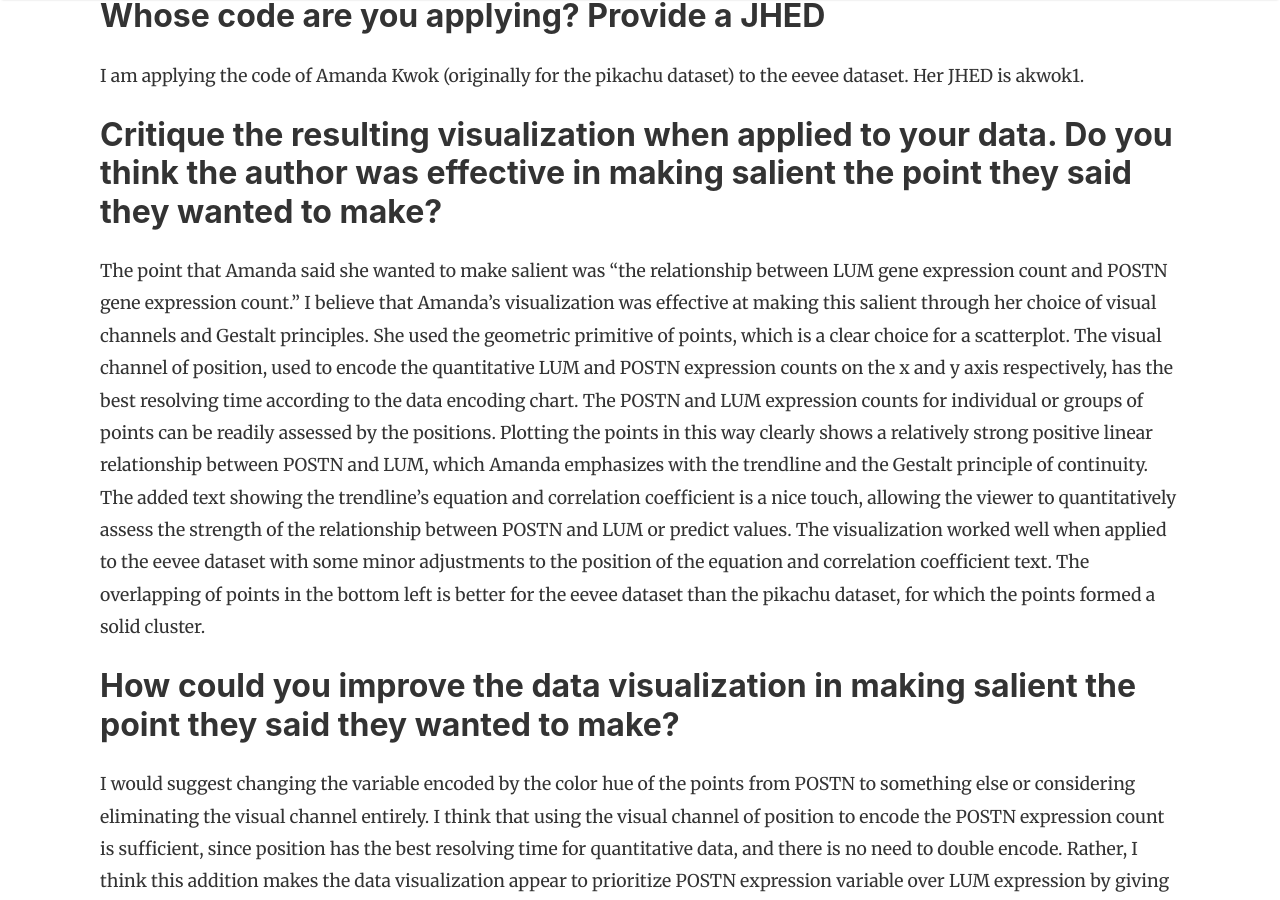
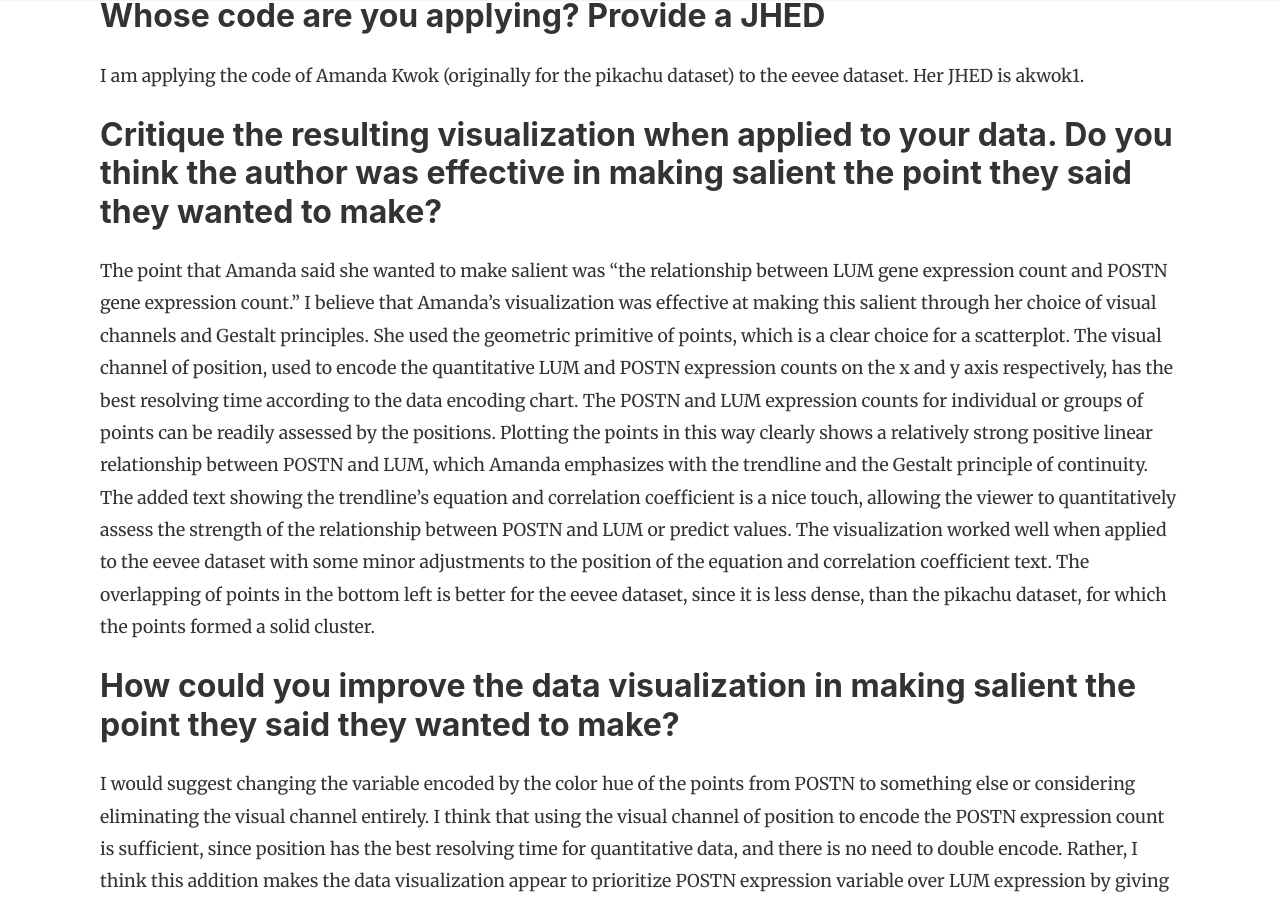
Before and after one commit to JEFworks-Lab/genomic-data-visualization-2024, a Jekyll site: the page built from _posts/2024-02-01-aying2.md, in a window 1280 px wide and 900 px high, scrolled down 1054 px. Built offline with Jekyll 4.4.1, drawn with Linux system fonts in a browser that asks for light colours; nearby versions of some CDN libraries; comment, search, counter and statistics services are not loaded.

Commit message:
density note

```diff
--- a/_posts/2024-02-01-aying2.md
+++ b/_posts/2024-02-01-aying2.md
@@ -13,7 +13,7 @@
 
 ## Critique the resulting visualization when applied to your data. Do you think the author was effective in making salient the point they said they wanted to make?
 
-The point that Amanda said she wanted to make salient was "the relationship between LUM gene expression count and POSTN gene expression count." I believe that Amanda's visualization was effective at making this salient through her choice of visual channels and Gestalt principles. She used the geometric primitive of points, which is a clear choice for a scatterplot. The visual channel of position, used to encode the quantitative LUM and POSTN expression counts on the x and y axis respectively, has the best resolving time according to the data encoding chart. The POSTN and LUM expression counts for individual or groups of points can be readily assessed by the positions. Plotting the points in this way clearly shows a relatively strong positive linear relationship between POSTN and LUM, which Amanda emphasizes with the trendline and the Gestalt principle of continuity. The added text showing the trendline's equation and correlation coefficient is a nice touch, allowing the viewer to quantitatively assess the strength of the relationship between POSTN and LUM or predict values. The visualization worked well when applied to the eevee dataset with some minor adjustments to the position of the equation and correlation coefficient text. The overlapping of points in the bottom left is better for the eevee dataset than the pikachu dataset, for which the points formed a solid cluster.
+The point that Amanda said she wanted to make salient was "the relationship between LUM gene expression count and POSTN gene expression count." I believe that Amanda's visualization was effective at making this salient through her choice of visual channels and Gestalt principles. She used the geometric primitive of points, which is a clear choice for a scatterplot. The visual channel of position, used to encode the quantitative LUM and POSTN expression counts on the x and y axis respectively, has the best resolving time according to the data encoding chart. The POSTN and LUM expression counts for individual or groups of points can be readily assessed by the positions. Plotting the points in this way clearly shows a relatively strong positive linear relationship between POSTN and LUM, which Amanda emphasizes with the trendline and the Gestalt principle of continuity. The added text showing the trendline's equation and correlation coefficient is a nice touch, allowing the viewer to quantitatively assess the strength of the relationship between POSTN and LUM or predict values. The visualization worked well when applied to the eevee dataset with some minor adjustments to the position of the equation and correlation coefficient text. The overlapping of points in the bottom left is better for the eevee dataset, since it is less dense, than the pikachu dataset, for which the points formed a solid cluster.
 
 ## How could you improve the data visualization in making salient the point they said they wanted to make?
 I would suggest changing the variable encoded by the color hue of the points from POSTN to something else or considering eliminating the visual channel entirely. I think that using the visual channel of position to encode the POSTN expression count is sufficient, since position has the best resolving time for quantitative data, and there is no need to double encode. Rather, I think this addition makes the data visualization appear to prioritize POSTN expression variable over LUM expression by giving its expression an extra visual channel, though there was no reason provided for why this is desirable. I also think that encoding POSTN with color hue leads to a somewhat misleading gradient up the y-axis with the increasing POSTN expression. This is essentially just encoding the scale numbering of the y-axis and can cause the viewer to perceive a blue group at the bottom of the graph and the red group at the top as distinct and notable populations even though the groups are not really defined by a relationship in the data.
```
